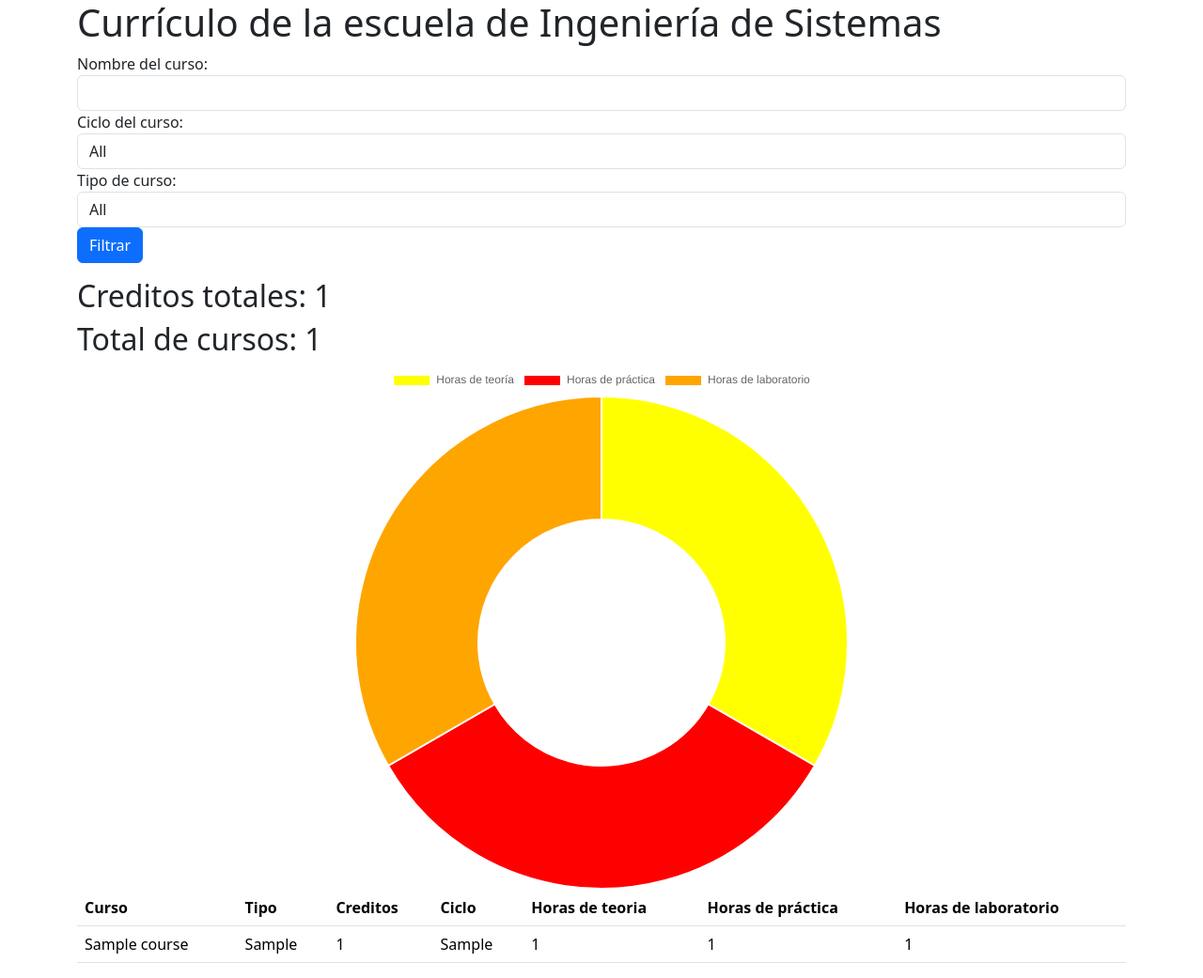
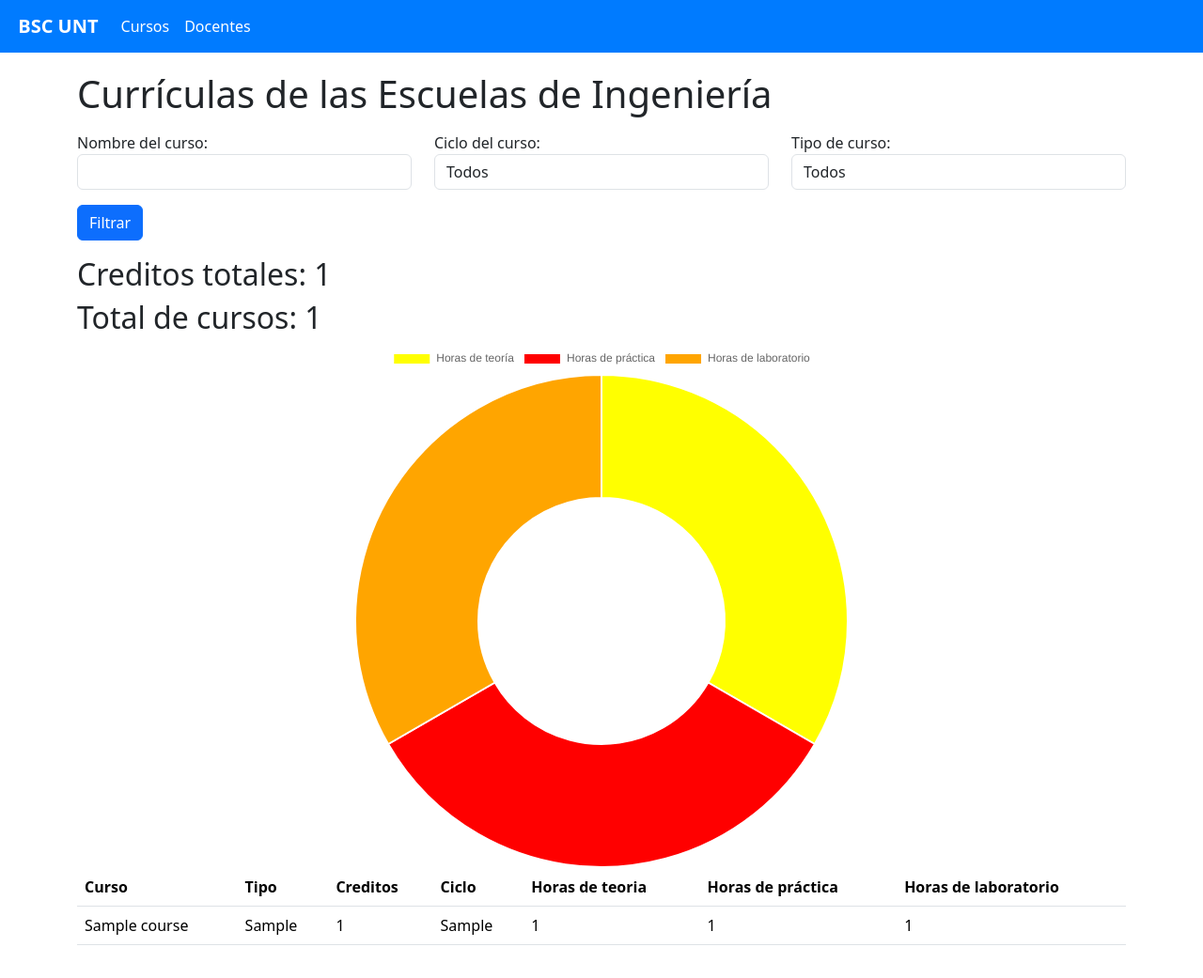
Before and after one commit to INamelessss/DashboardUnt, a Django app: page /course_list/ in a window 1280 px wide. Shown: the whole page at 94% size. After the commit the page ends 1006 px from the top, so only its background shows below. Run offline with Django 4.2, Linux system fonts and the light colour scheme; tables that the repository leaves empty hold one stand-in row (values such as "Sample post"); parts of the project's set-up code (start-up, migrations or seed data) failed here and were passed over; some libraries are stand-ins or nearby versions.

Commit message:
Added Navbar, fixed layout and filters

```diff
--- /dev/null
+++ b/dashboard/templates/base.html
@@ -0,0 +1,68 @@
+<!-- base.html -->
+
+<!DOCTYPE html>
+<html>
+<head>
+    <meta charset="utf-8">
+    <meta name="viewport" content="width=device-width, initial-scale=1">
+    <!-- Bootstrap CSS -->
+    <link href="https://cdn.jsdelivr.net/npm/bootstrap@5.3.0-alpha3/dist/css/bootstrap.min.css" rel="stylesheet" integrity="sha384-KK94CHFLLe+nY2dmCWGMq91rCGa5gtU4mk92HdvYe+M/SXH301p5ILy+dN9+nJOZ" crossorigin="anonymous">
+    <!-- Bootstrap -->
+    <script src="https://cdn.jsdelivr.net/npm/bootstrap@5.3.0-alpha3/dist/js/bootstrap.bundle.min.js" integrity="sha384-ENjdO4Dr2bkBIFxQpeoTz1HIcje39Wm4jDKdf19U8gI4ddQ3GYNS7NTKfAdVQSZe" crossorigin="anonymous"></script>
+    <!--Chart js-->
+    <script src="https://cdnjs.cloudflare.com/ajax/libs/Chart.js/2.8.0/Chart.min.js" integrity="sha256-Uv9BNBucvCPipKQ2NS9wYpJmi8DTOEfTA/nH2aoJALw=" crossorigin="anonymous"></script>
+    <link rel="stylesheet" href="https://cdnjs.cloudflare.com/ajax/libs/Chart.js/2.8.0/Chart.min.css" integrity="sha256-aa0xaJgmK/X74WM224KMQeNQC2xYKwlAt08oZqjeF0E=" crossorigin="anonymous" />
+
+    <style>
+        /* Estilos personalizados para el Navbar */
+        .navbar {
+            background-color: #007bff; /* Cambia el color de fondo del Navbar */
+        }
+
+        .navbar-brand {
+            color: #fff !important; /* Cambia el color del texto del Navbar */
+            font-weight: bold;
+        }
+
+        .navbar-toggler-icon {
+            background-color: #fff; /* Cambia el color del icono del botón desplegable */
+        }
+
+        .navbar-nav .nav-link {
+            color: #fff !important; /* Cambia el color del texto de los enlaces en el Navbar */
+        }
+
+        .navbar-nav .nav-link:hover {
+            color: #ccc !important; /* Cambia el color del texto de los enlaces cuando se pasa el cursor sobre ellos */
+        }
+
+        /* Estilos personalizados para el contenido de la página */
+        .container {
+            margin-top: 20px; /* Espacio superior para separar el contenido del Navbar */
+        }
+
+        /* Agrega más estilos personalizados según tus preferencias */
+    </style>
+</head>
+<body>
+<!-- Navbar -->
+<nav class="navbar navbar-expand-lg navbar-light">
+    <a class="navbar-brand" href="#" style="padding-left: 1.5%">BSC UNT</a>
+    <button class="navbar-toggler" type="button" data-toggle="collapse" data-target="#navbarNav" aria-controls="navbarNav" aria-expanded="false" aria-label="Toggle navigation">
+        <span class="navbar-toggler-icon"></span>
+    </button>
+    <div class="collapse navbar-collapse" id="navbarNav">
+        <ul class="navbar-nav">
+            <li class="nav-item">
+                <a class="nav-link" href="{% url 'course_list' %}">Cursos</a>
+            </li>
+            <li class="nav-item">
+                <a class="nav-link" href="{% url 'dashboard' %}">Docentes</a>
+            </li>
+        </ul>
+    </div>
+</nav>
+{% block content %}
+{% endblock %}
+</body>
+</html>
--- a/dashboard/templates/cursos/course_list.html
+++ b/dashboard/templates/cursos/course_list.html
@@ -1,28 +1,20 @@
-<!-- Include necessary CSS and JavaScript links for Bootstrap and Chart.js -->
-<html>
-<head>
-    <meta charset="utf-8">
-    <meta name="viewport" content="width=device-width, initial-scale=1">
-    <!-- Bootstrap CSS -->
-    <link href="https://cdn.jsdelivr.net/npm/bootstrap@5.3.0-alpha3/dist/css/bootstrap.min.css" rel="stylesheet" integrity="sha384-KK94CHFLLe+nY2dmCWGMq91rCGa5gtU4mk92HdvYe+M/SXH301p5ILy+dN9+nJOZ" crossorigin="anonymous">
-    <!-- Bootstrap -->
-    <script src="https://cdn.jsdelivr.net/npm/bootstrap@5.3.0-alpha3/dist/js/bootstrap.bundle.min.js" integrity="sha384-ENjdO4Dr2bkBIFxQpeoTz1HIcje39Wm4jDKdf19U8gI4ddQ3GYNS7NTKfAdVQSZe" crossorigin="anonymous"></script>
-    <!--Chart js-->
-    <script src="https://cdnjs.cloudflare.com/ajax/libs/Chart.js/2.8.0/Chart.min.js" integrity="sha256-Uv9BNBucvCPipKQ2NS9wYpJmi8DTOEfTA/nH2aoJALw=" crossorigin="anonymous"></script>
-    <link rel="stylesheet" href="https://cdnjs.cloudflare.com/ajax/libs/Chart.js/2.8.0/Chart.min.css" integrity="sha256-aa0xaJgmK/X74WM224KMQeNQC2xYKwlAt08oZqjeF0E=" crossorigin="anonymous" />
-</head>
-<body>
+{% extends 'base.html' %}
+{% block content %}
     <div class="container">
-        <h1>Currículo de la escuela de Ingeniería de Sistemas</h1>
+        <h1>Currículas de las Escuelas de Ingeniería</h1>
         <form method="GET" action="{% url 'course_list' %}">
+            <div class="row mt-3">
+                <div class="col-md-4">
                     <div class="form-group">
                         <label for="course_name">Nombre del curso:</label>
                         <input type="text" class="form-control" name="course_name" id="course_name">
                     </div>
+                </div>
+                <div class="col-md-4">
                     <div class="form-group">
                         <label for="course_cycle">Ciclo del curso:</label>
                         <select class="form-control" name="course_cycle" id="course_cycle">
-                    <option value="">All</option>
+                            <option value="">Todos</option>
                             <option value="I">I</option>
                             <option value="II">II</option>
                             <option value="III">III</option>
@@ -35,15 +27,23 @@
                             <option value="X">X</option>
                         </select>
                     </div>
+                </div>
+                <div class="col-md-4">
                     <div class="form-group">
                         <label for="course_type">Tipo de curso:</label>
                         <select class="form-control" name="course_type" id="course_type">
-                    <option value="">All</option>
+                            <option value="">Todos</option>
                             <option value="ELECTIVO">Electivo</option>
                             <option value="OBLIGATORIO">Obligatorio</option>
                         </select>
                     </div>
+                </div>
+            </div>
+            <div class="row mt-3" style="padding-bottom: 1.5%">
+                <div class="col-md-12">
                     <button type="submit" class="btn btn-primary">Filtrar</button>
+                </div>
+            </div>
         </form>
 
         <h2>Creditos totales: {{ total_credits }}</h2>
@@ -98,5 +98,4 @@
             }
         });
     </script>
-</body>
-</html>
+{% endblock %}
```
Also changed, not shown: dashboard/templates/dashboard.html (+44 -49 lines). Lines whose indentation alone changed are shown as unchanged.
